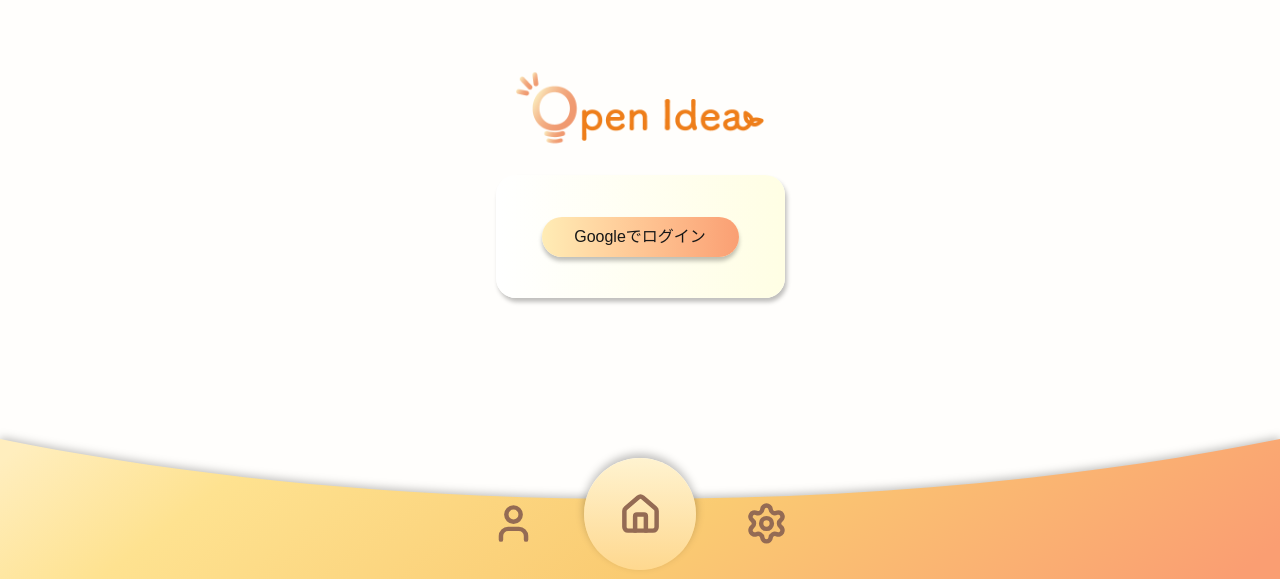
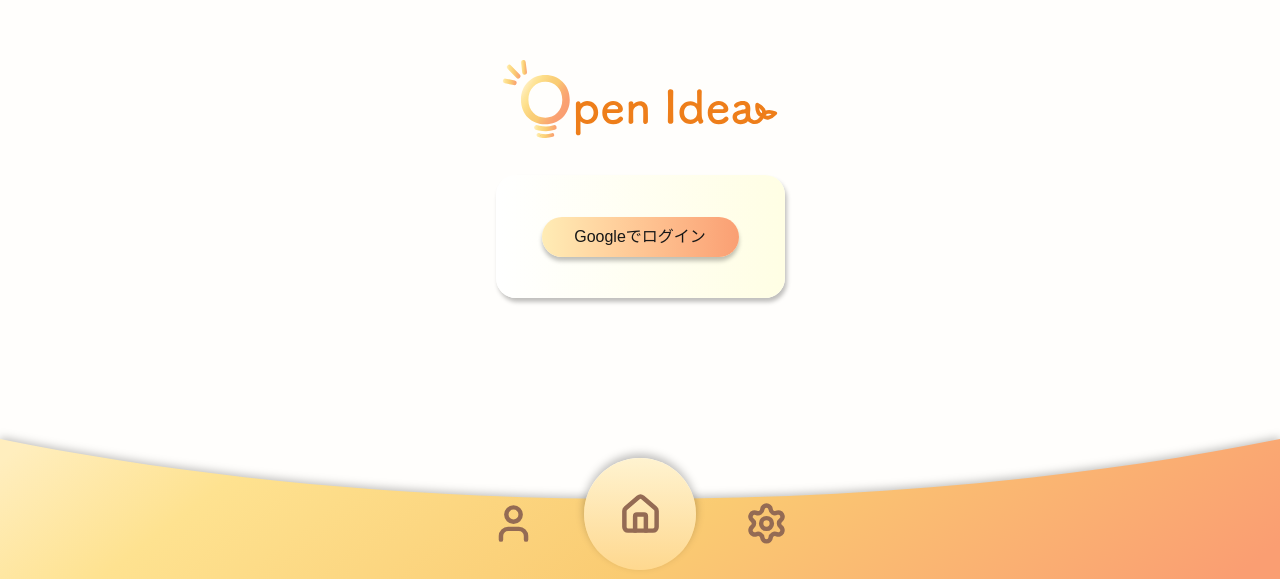
Before and after one commit to suzuki3jp/OpenIdea, a Next.js app: page /login in a window 1280 px wide. Shown: the part 221-800 px from the top of the page. Built offline with nearby package versions, Linux system fonts and the light colour scheme.

Commit message:
logo画像の差し替えとそれに伴う変更

```diff
--- a/src/app/login/page.tsx
+++ b/src/app/login/page.tsx
@@ -2,7 +2,7 @@
 
 import Image from "next/image";
 import { signInWithGoogle } from "@/lib/supabase/auth-google";
-import Logo from "./logo.png";
+import Logo from "./logo.svg";
 
 export default function () {
   const handleGoogleLogin = async () => {
@@ -11,8 +11,8 @@ export default function () {
 
   return (
     <div className="flex h-screen w-screen flex-col items-center justify-center bg-[#FFFEFC]">
-      <div className="mx-auto h-[78.06px] w-[284.69px]">
-        <Image src={Logo} alt="Logo" w-full h-full />
+      <div className="relative mx-auto h-[78.06px] w-[284.69px]">
+        <Image src={Logo} alt="Logo" fill />
       </div>
       <div className="mx-auto mt-[36.94px] h-[123px] w-[289px] rounded-[20px] bg-gradient-to-r from-[#FFFFFF] to-[#FFFEE4] shadow-[2px_4px_4px_rgba(0,0,0,0.25)]">
         <button
```
Also changed, not shown: src/app/login/logo.png (deleted), src/app/login/logo.svg (added).
